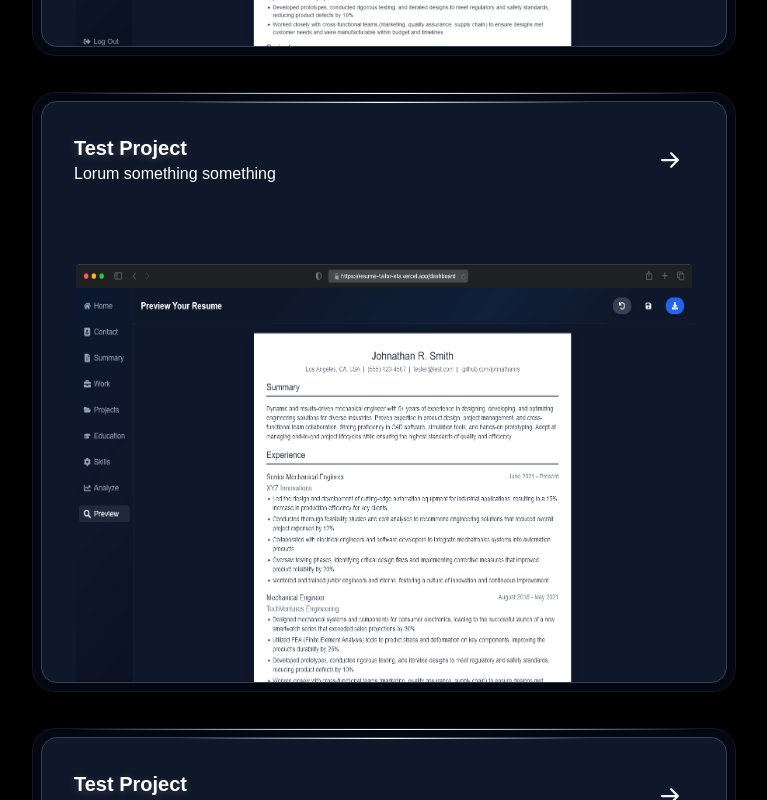
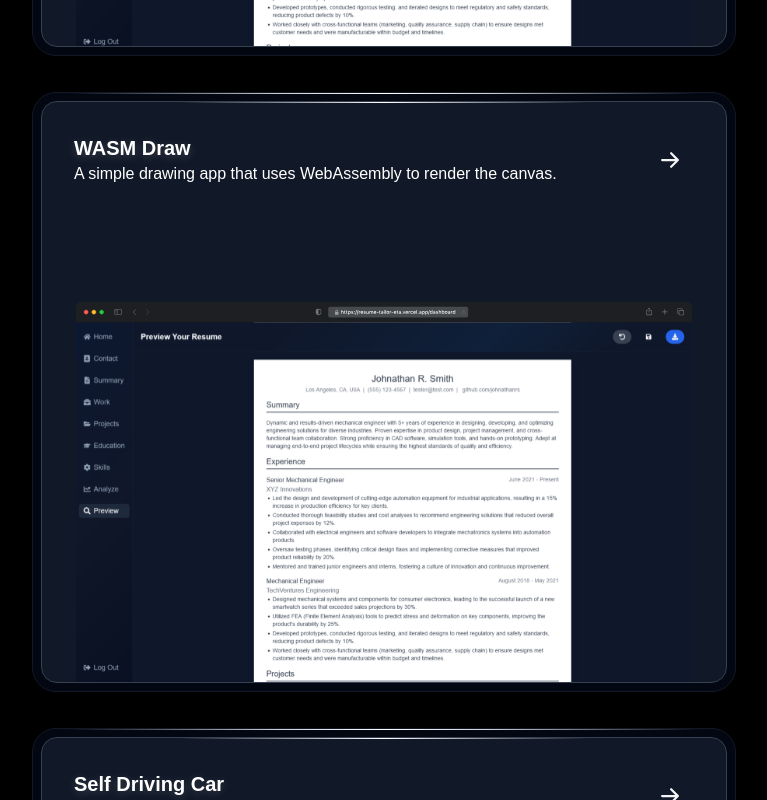
Before and after one commit to gdhillon2/portfolio, a Next.js app: page /projects in a window 1280 px wide. Shown: the part 640-1440 px from the top of the page, without its empty margins (256-1023 px from the left). Built offline with nearby package versions, Linux system fonts and the light colour scheme.

Commit message:
fixed project card to use fill properly, added info for 2 other projects i want in the portfolio

```diff
--- a/app/projects/page.tsx
+++ b/app/projects/page.tsx
@@ -19,8 +19,16 @@ export default function Projects() {
                 textContent="An intuitive resume builder that leverages AI to help you createa a resume that gets more responses."
                 imgSrc="/resumetailor.svg"
             />
-            <ProjectCard projectTitle="Test Project" textContent="Lorum something something" imgSrc="/resumetailor.png"/>
-            <ProjectCard projectTitle="Test Project" textContent="Lorum something something" imgSrc="/resumetailor.png"/>
+            <ProjectCard
+                projectTitle="WASM Draw"
+                textContent="A simple drawing app that uses WebAssembly to render the canvas."
+                imgSrc="/resumetailor.svg"
+            />
+            <ProjectCard
+                projectTitle="Self Driving Car"
+                textContent="A self driving car that uses IR and ultrasonic sensors to navigate a road with obstacles."
+                imgSrc="/resumetailor.svg"
+            />
             </div>
         </div>
     )
--- a/components/ProjectCard.tsx
+++ b/components/ProjectCard.tsx
@@ -13,31 +13,11 @@ interface ProjectCardProps {
 }
 
 export default function ProjectCard({ projectTitle, textContent, imgSrc, imgWidthScale = 0.9, imgHeightScale = 0.7 }: ProjectCardProps) {
-    const [dimensions, setDimensions] = useState({ width: 0, height: 0 });
-    const imageContainerRef = useRef<HTMLDivElement | null>(null);
-
-    useEffect(() => {
-        const updateDimensions = () => {
-            if (imageContainerRef.current) {
-                const { width, height } = imageContainerRef.current.getBoundingClientRect();
-                setDimensions({ width, height });
-            }
-        }
-
-        updateDimensions();
-
-        window.addEventListener('resize', updateDimensions);
-
-        return () => window.removeEventListener('resize', updateDimensions);
-    }, []);
-
-    const imgWidth = dimensions.width * imgWidthScale;
-    const imgHeight = dimensions.height * imgHeightScale;
 
     return (
         <div className="relative p-2 border border-gray-900 rounded-3xl flex w-full h-[600px] bg-gray-950 group">
             <div className="w-full glare-item-outer"></div>
-            <div className="flex flex-col w-full border border-gray-700 rounded-2xl bg-slate-900 relative overflow-hidden">
+            <div className="flex flex-col w-full border border-gray-700 rounded-2xl bg-gray-900 relative overflow-hidden">
                 <ArrowRightIcon className="more-info-arrow h-6 w-6 transition-all duration-300 group-hover:left-[95%]" />
                 <div className="w-full glare-item-inner"></div>
                 <div className="p-[32px]">
@@ -49,8 +29,8 @@ export default function ProjectCard({ projectTitle, textContent, imgSrc, imgWidt
                     </div>
                 </div>
                 <div className="relative flex w-full h-full">
-                    <div ref={imageContainerRef} className="absolute justify-end items-end bottom-[-10%] left-[5%] w-[90%] h-full transition-all duration-300 group-hover:bottom-0">
-                        <Image src={imgSrc} alt="project" width={imgWidth} height={imgHeight} fill={true} />
+                    <div className="absolute justify-end items-end bottom-[-10%] left-[5%] w-[90%] h-full transition-all duration-300 group-hover:bottom-0">
+                        <Image src={imgSrc} alt="project" fill={true} />
                     </div>
                 </div>
             </div>
```
